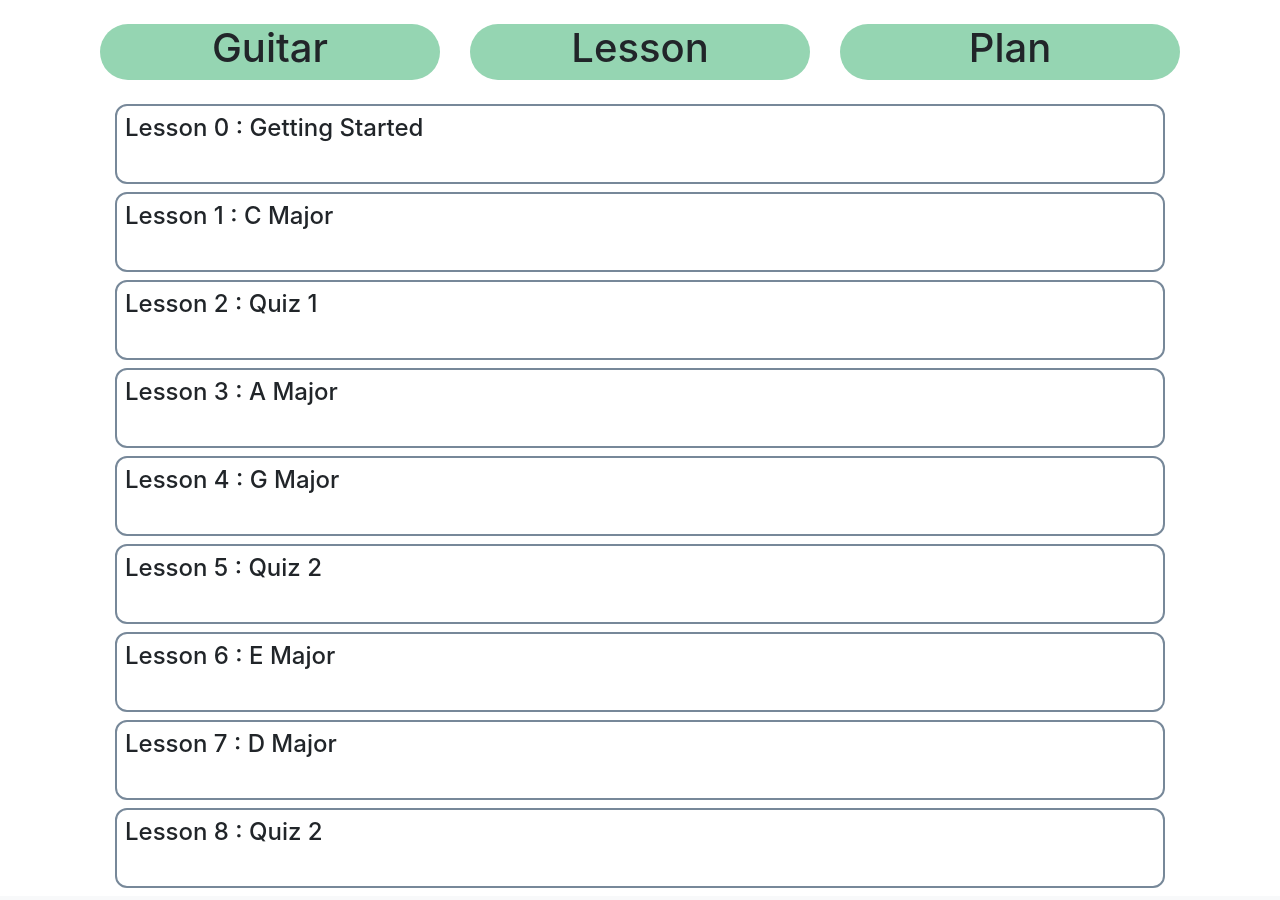
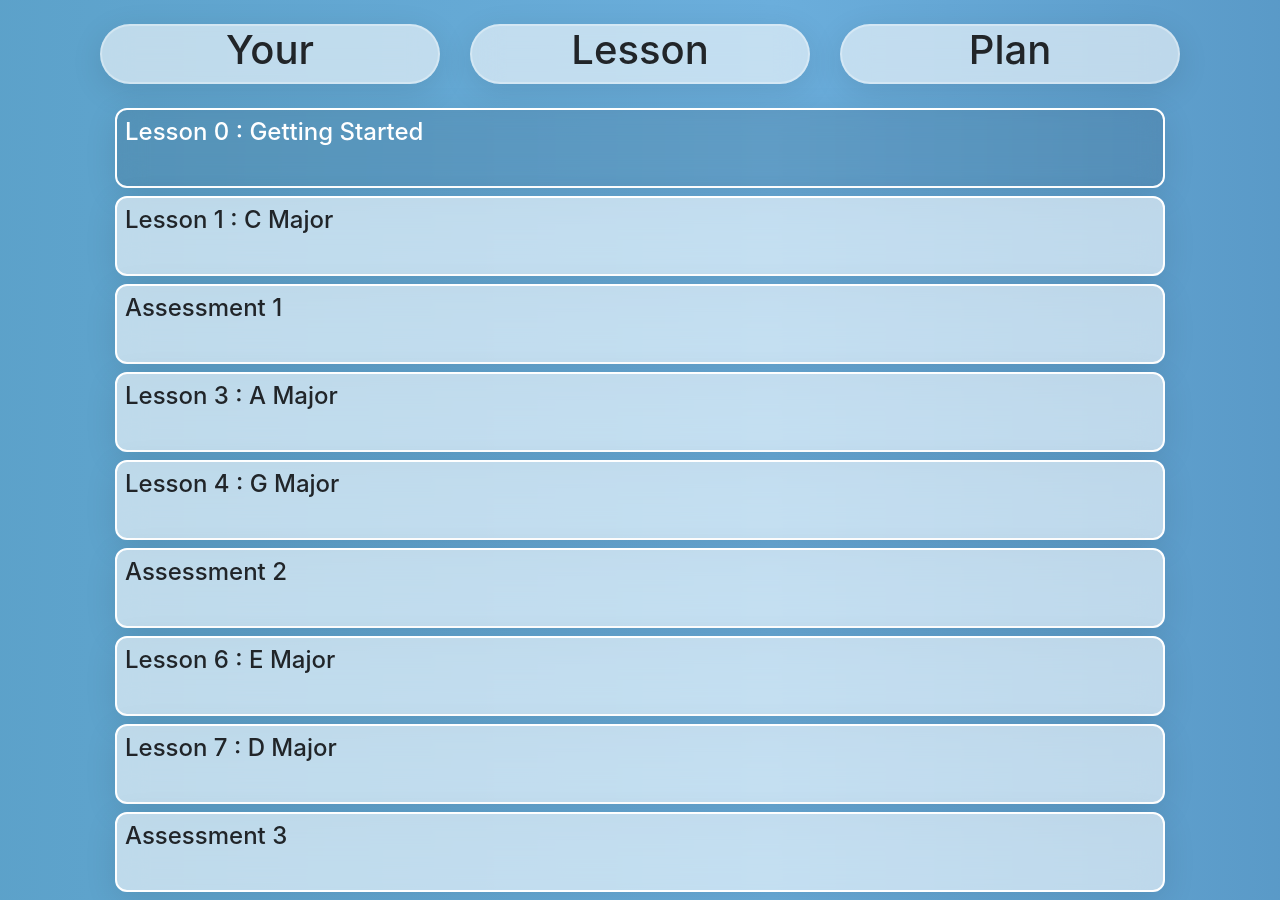
Before and after one commit to evelez0101/U.I_Design_Project, a Flask app: page /lesson_plan in a window 1280 px wide. Shown: the part 56-956 px from the top of the page. Run offline with Flask 3, Linux system fonts and the light colour scheme; some libraries are stand-ins or nearby versions.

Commit message:
UI Changes and Clean Up

```diff
--- a/server.py
+++ b/server.py
@@ -19,7 +19,7 @@ lesson_plan = {
         "lesson_id": 2
     },
     2 : {
-        "title": "Quiz 1",
+        "title": "Assessment 1",
         "description": "tests comprehension of Getting Started and C Major",
         "completed": False,
         "type": "quiz",
@@ -40,7 +40,7 @@ lesson_plan = {
         "lesson_id": 5
     },
     5: {
-        "title": "Quiz 2",
+        "title": "Assessment 2",
         "description": "tests comprehension of A Major and G Major",
         "completed": False,
         "type": "quiz",
@@ -61,7 +61,7 @@ lesson_plan = {
         "lesson_id": 7
     },
     8: {
-        "title": "Quiz 2",
+        "title": "Assessment 3",
         "description": "tests comprehension of E Major and D Major",
         "completed": False,
         "type": "quiz",
--- a/templates/learn.html
+++ b/templates/learn.html
@@ -22,7 +22,7 @@
   <div class = "row">
     <div class = "col">
       <!-- Progress Bar with steps -->
-      <ul class="progressbar">
+      <ul class="progressbar p-2 glass">
         {% for lesson in lesson_content[0]["lessons"] %}
           <li> {{lesson}} </li>
         {% endfor %}
@@ -40,8 +40,8 @@
           <!-- Lesson Content-->
           {% for card in lesson_content[1:] %}
           <div class="carousel-item {% if loop.first %} active {% endif %}" id = "{{card.lesson_id}}">
-            <div class="card rounded"
-                  style = "border: 2px solid var(--color-primary)">
+            <div class="card glass"
+                  style = "height: 500px;">
               <div class="card-body">
 
                 {% if card['type'] == 'chord' %}
--- a/templates/lessons.html
+++ b/templates/lessons.html
@@ -6,22 +6,68 @@
 </script>
 
 <style>
+/* 1) Keyframes to slide the gradient */
+@keyframes steel-shift {
+  0%, 100% {
+    background-position: 0% 50%;
+  }
+  50% {
+    background-position: 100% 50%;
+  }
+}
+
+/* 2) Animated background using your #468faf plus lighter/darker tints */
+body {
+  background: linear-gradient(
+    90deg,
+    #468faf 0%,
+    #6baedc 50%,   /* lighter tint of #468faf */
+    #2a628f 100%   /* darker tint of #468faf */
+  );
+  background-size: 300% 300%;
+  animation: steel-shift 10s ease infinite;
+}
+
+
+.glass {
+      background:  rgba(255, 255, 255, 0.6) ;
+      backdrop-filter: blur(15px);
+      -webkit-backdrop-filter: blur(15px);
+      border: 2px solid rgba(255, 255, 255, 0.3);
+      border-radius: 1rem;
+      box-shadow: 0 8px 32px rgba(0, 0, 0, 0.1);
+    }
+
+/* 1) Define the pulsing‐glow animation */
+@keyframes pulse-glow {
+  0%, 100% {
+    box-shadow: 0 0 4px var(--color-accent);
+  }
+  50% {
+    box-shadow: 0 0 16px var(--color-primary);
+  }
+}
+
+/* 2) Base state */
 .card-collapsible {
   box-sizing: border-box;            /* include border in height */
   max-height: 80px;                  /* collapsed height */
   overflow: hidden;
-      border: 2px solid lightslategray;            /* normal border */
-      border-radius: 12px;            /* match Bootstrap card */
+  border: 2px solid white;  /* normal border */
+  border-radius: 12px;               /* match Bootstrap card */
   transition:
     max-height 1s ease,
     border-width 0.4s ease,
-        border-color 0.2s ease;
+    border-color 0.2s ease,
+    box-shadow 0.4s ease;            /* allow smooth shadow transition */
 }
 
+/* 3) Hover state: expand + pulsing glow */
 .card-collapsible:hover {
   max-height: 200px;                 /* expanded height */
-      border-width: 2px;                 /* thicker border */
-      border-color: var(--color-accent);             /* highlight color */
+  border-width: 4px;                 /* thicker border */
+  border-color: var(--color-primary);      /* keep same color (or swap out) */
+  animation: pulse-glow 1s ease-in-out infinite;
 }
 
 .collapse-content {
@@ -34,11 +80,41 @@
 </style>
 
 <script>
-$(document).ready(function()
-{
-    // focus as soon as the page loads
-    $('.card').focus();
+$(document).ready(function() {
+  function highlightFirstIncompleteCard() {
+    // grab all your cards
+    var $cards = $('div.card.task');
+    console.log('Found cards:', $cards.length);
+
+    // inspect each one’s data-completed value
+    $cards.each(function(i, el) {
+      console.log(i, $(el).attr('data-completed'));
     });
+
+    // filter for “false” (case-insensitive) and pick the first
+    var $first = $cards.filter(function() {
+      // use attr() + toLowerCase to catch "False", "false", etc.
+      return String($(this).attr('data-completed')).toLowerCase() === 'false';
+    }).first();
+
+    if (!$first.length) {
+      console.warn('No incomplete cards found!');
+      return;
+    }
+
+    // highlight it
+    $first.css({
+        'background': 'rgba(0, 0, 0, 0.1)',
+        'color' : 'white'
+    });
+
+    // fire any hover handlers
+    $first.trigger('mouseover');
+  }
+
+  highlightFirstIncompleteCard();
+});
+
 
 $(document).ready(function(){
     $('.btn').on('click', function()
@@ -68,16 +144,16 @@ $(document).ready(function(){
         <div class = "col-4">
             <!-- Rounded rectangle -->
             <div
-            class = "d-flex justify-content-center align-items-center bg-base rounded-pill"
+            class = "d-flex glass justify-content-center align-items-center bg-base rounded-pill"
             >
-                <h1>Guitar</h1>
+                <h1>Your</h1>
             </div>
         </div>
 
         <div class = "col-4">
             <!-- Rounded rectangle -->
             <div
-            class = "d-flex justify-content-center align-items-center bg-base rounded-pill"
+            class = "d-flex glass justify-content-center align-items-center bg-base rounded-pill"
             >
                 <h1>Lesson</h1>
             </div>
@@ -86,7 +162,7 @@ $(document).ready(function(){
         <div class = "col-4">
             <!-- Rounded rectangle -->
             <div
-            class = "d-flex justify-content-center align-items-center bg-base rounded-pill"
+            class = "d-flex glass justify-content-center align-items-center bg-base rounded-pill"
             >
                 <h1>Plan</h1>
             </div>
@@ -100,12 +176,19 @@ $(document).ready(function(){
         {% if lessons %}
         {% for idx in lessons %}
         <!-- Collapsable Card -->
-        <div class="card card-collapsible mb-2">
+        <div class = "card glass card-collapsible mb-2 task"
+             data-completed = "{{ lessons[idx]["completed"] }}" >
             <div class = "row d-flex align-items-center mt-2">
 
                 <!-- Visible Content-->
                 <div class = "col-4">
+                    {% if lessons[idx]["type"] == "quiz" %}
+                        <h4 class="card-title ml-2">
+                            {{lessons[idx]["title"]}}
+                        </h4>
+                    {% else %}
                         <h4 class="card-title ml-2">Lesson {{idx}} : {{lessons[idx]["title"]}}</h4>
+                    {% endif %}
                 </div>
 
                 <!-- Fading in Content -->
@@ -115,6 +198,7 @@ $(document).ready(function(){
                     <button
                         type= "button"
                         id = {{idx}}
+                        style = "border: 2px solid white"
                         class= "btn bg-base rounded-pill w-75 h-20">
                             <strong>Start Now</strong>
                     </button>
@@ -140,7 +224,7 @@ $(document).ready(function(){
                 <!-- Text Description -->
                 <div class = "col-4">
                     <p class="card-text ml-2">
-                    This Lesson will cover {{lessons[idx]["description"]}}.
+                    This lesson will cover {{lessons[idx]["description"]}}.
                     </p>
                 </div>
             </div>
--- a/templates/quiz_layout.html
+++ b/templates/quiz_layout.html
@@ -31,6 +31,8 @@
   </div>
 
   <!-- Question Begins Here -->
+  <div class = "glass"
+        style = "height: 500px;">
   <div id = "question_text"></div>
 
   <!-- Quiz Content Starts Here -->
@@ -47,6 +49,8 @@
     </div>
 
     <div class = "col-2"></div>
+  </div>
+
   </div>
 
 
```
Also changed, not shown: static/css/learn.css (+36 -0 lines), static/css/welcome.css (+14 -1 lines), templates/welcome.html (+4 -5 lines), static/assets/images/lesson_plan.png (added). Lines whose indentation alone changed are shown as unchanged.
